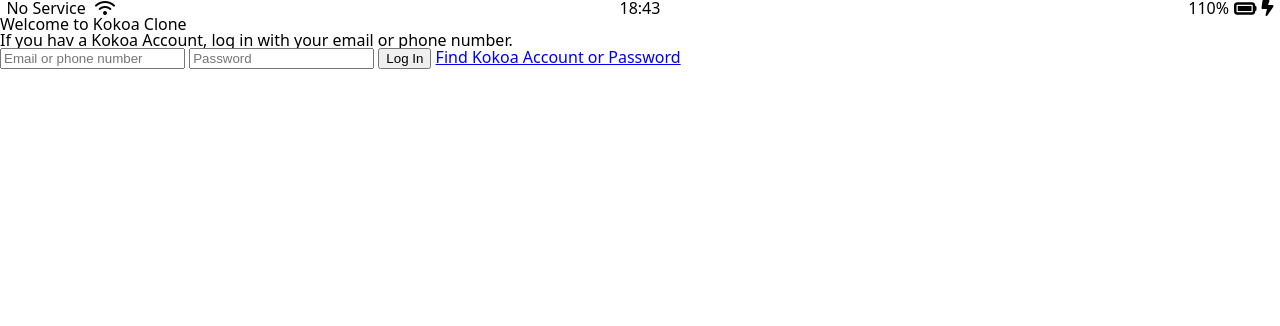
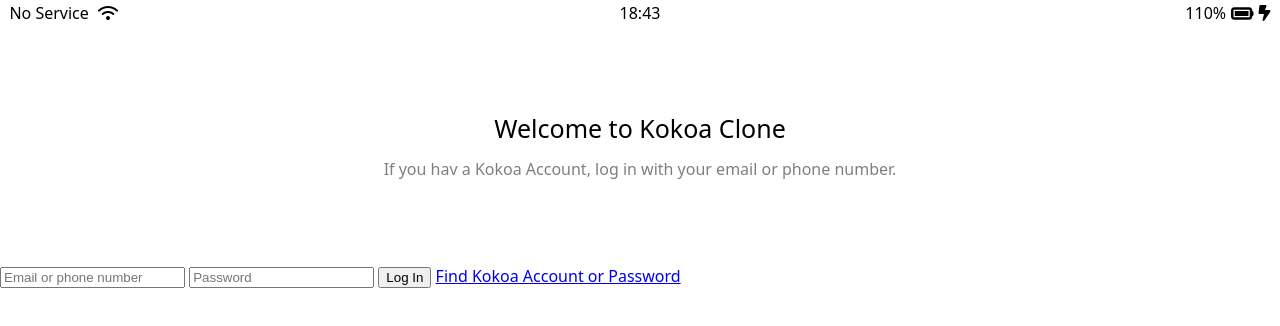
Before and after one commit to ahnzi91/kokoa-clone, a website built with Vite: page index.html in a window 1280 px wide. Built offline with nearby package versions, Linux system fonts and the light colour scheme.

Commit message:
#6.6 Sign Up Screen part Three - .welcome-header styles.css 작업

```diff
--- a/css/status-bar.css
+++ b/css/status-bar.css
@@ -3,6 +3,8 @@
 
   /* CSS HACK : 시간을 가운데로 놓는 방법 */
   justify-content: center;
+
+  padding: 5px 3px;
 }
 
 /* CSS HACK : 시간을 가운데로 놓는 방법 */
--- a/css/styles.css
+++ b/css/styles.css
@@ -5,3 +5,21 @@
   font-family: system-ui, -apple-system, BlinkMacSystemFont, "Segoe UI", Roboto, Oxygen, Ubuntu,
     Cantarell, "Open Sans", "Helvetica Neue", sans-serif;
 }
+
+.welcome-header {
+  margin: 90px 0;
+  text-align: center;
+  display: flex;
+  flex-direction: column;
+  align-items: center;
+}
+
+.welcome-header__title {
+  margin-bottom: 20px;
+  font-size: 25px;
+}
+
+.welcome-header__text {
+  width: 60%;
+  opacity: 0.5;
+}
```
